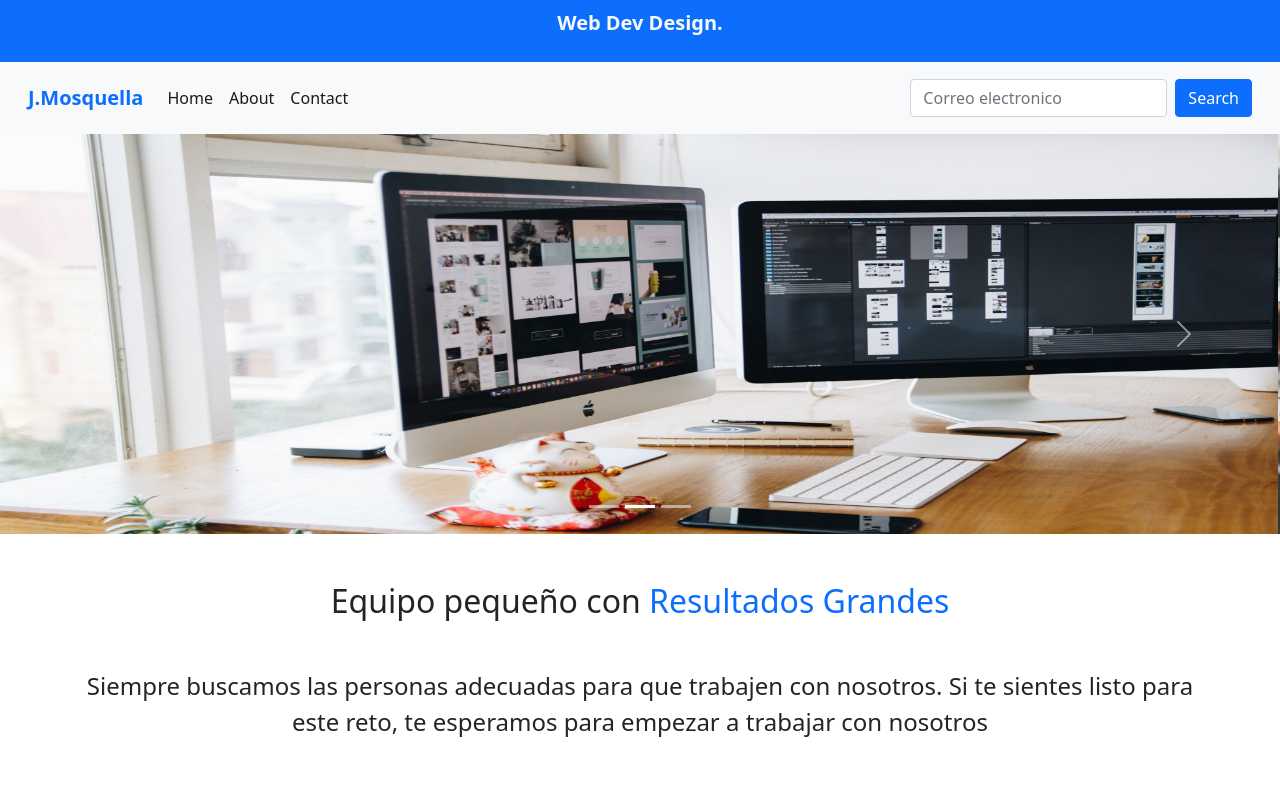
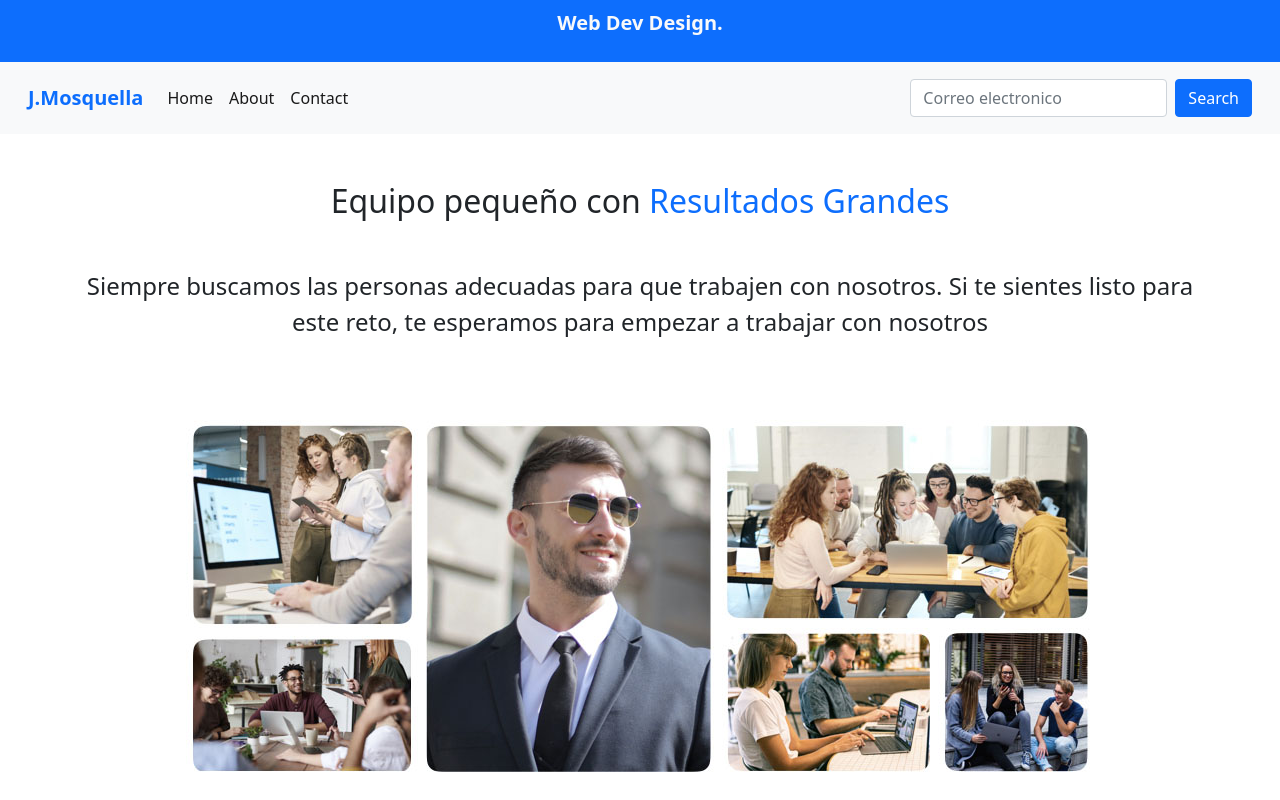
Before and after one commit to JuanMosquela/Bootstrap.github.io, a plain HTML site: page pages/about.html in a window 1280 px wide. Shown: the top 800 px of the page. Drawn offline with nearby package versions, Linux system fonts and the light colour scheme; files that its build step writes are made by us from their sources.

Commit message:
Subida de pagina hecha con bootstrap para coderhouse

```diff
--- a/pages/about.html
+++ b/pages/about.html
@@ -45,35 +45,6 @@
           </div>
         </div>
       </nav>
-
-      <!------------------- SLIDER -------------------->
-
-      <section id="carouselExampleIndicators" class="carousel slide" data-bs-ride="carousel">
-        <div class="carousel-indicators">
-          <button type="button" data-bs-target="#carouselExampleIndicators" data-bs-slide-to="0" class="active" aria-current="true" aria-label="Slide 1"></button>
-          <button type="button" data-bs-target="#carouselExampleIndicators" data-bs-slide-to="1" aria-label="Slide 2"></button>
-          <button type="button" data-bs-target="#carouselExampleIndicators" data-bs-slide-to="2" aria-label="Slide 3"></button>
-        </div>
-        <div class="carousel-inner">
-          <div class="carousel-item active"  data-bs-interval="2000">
-            <img src="../img/slide1.jpg" class="d-block w-100" alt="slider1">
-          </div>
-          <div class="carousel-item" data-bs-interval="3000">
-            <img src="../img/slide2.jpg" class="d-block w-100" alt="slider2">
-          </div>
-          <div class="carousel-item" data-bs-interval="3000">
-            <img src="../img/slide3.jpg" class="d-block w-100" alt="slider3">
-          </div>
-        </div>
-        <button class="carousel-control-prev" type="button" data-bs-target="#carouselExampleIndicators" data-bs-slide="prev">
-          <span class="carousel-control-prev-icon" aria-hidden="true"></span>
-          <span class="visually-hidden">Previous</span>
-        </button>
-        <button class="carousel-control-next" type="button" data-bs-target="#carouselExampleIndicators" data-bs-slide="next">
-          <span class="carousel-control-next-icon" aria-hidden="true"></span>
-          <span class="visually-hidden">Next</span>
-        </button>
-      </section>
 
       <!------------------- SLIDER -------------------->
 
```
